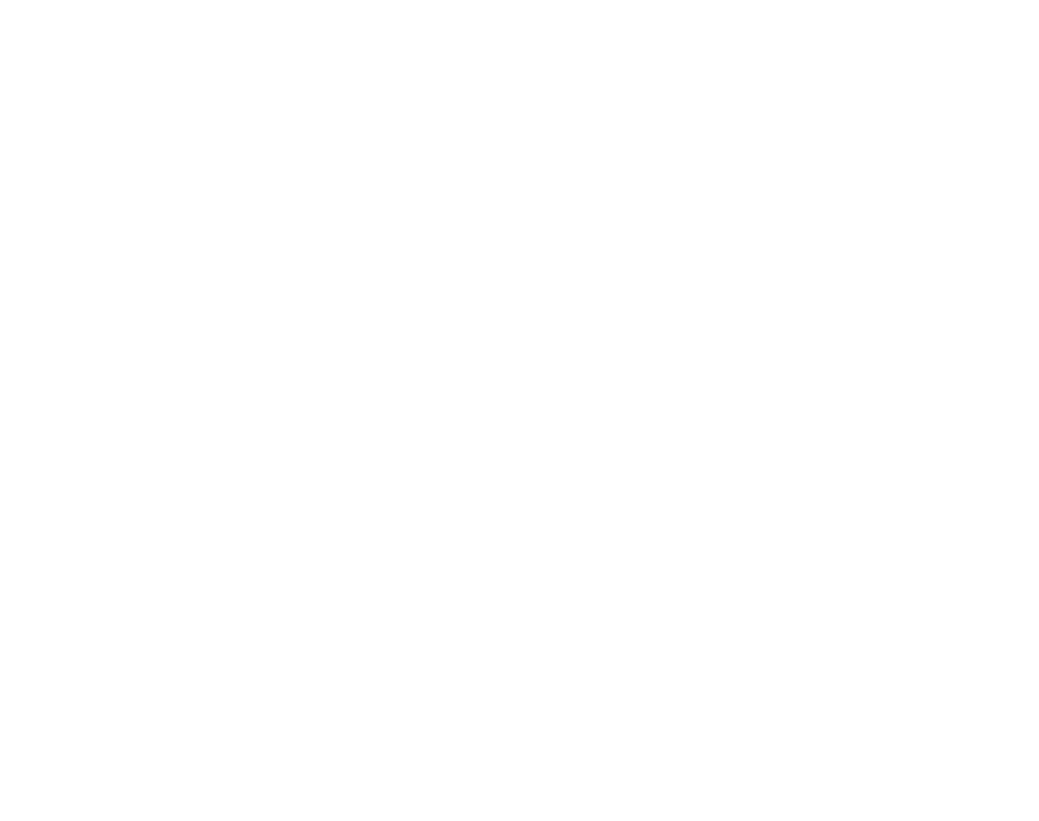
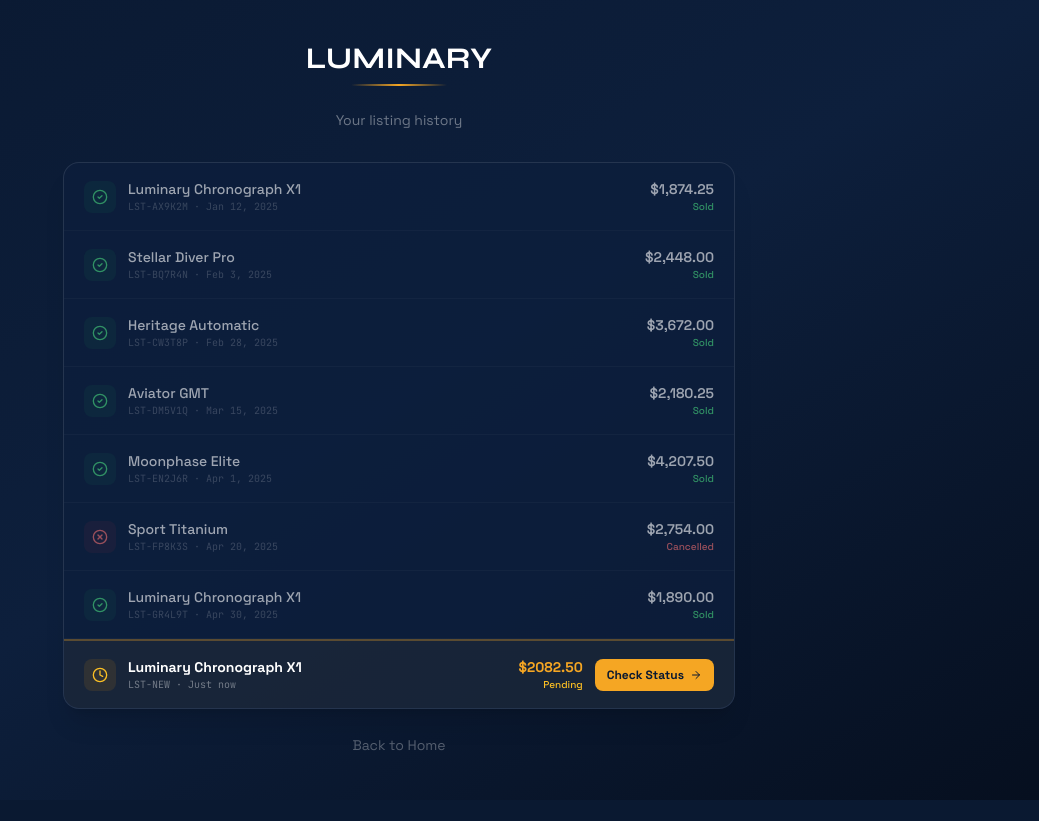
Before and after one commit to nehasirsat/ResaleMarketplace, a React (Vite) app: page /listing-pending in a window 1280 px wide. Before the commit this address had no page. Shown: the whole page, without its empty margins (241-1280 px from the left). Before the commit the page ends 800 px from the top, so only its background shows below. Built offline with nearby package versions, Linux system fonts and the light colour scheme.

Commit message:
added itemlisting page

```diff
--- a/src/App.tsx
+++ b/src/App.tsx
@@ -7,6 +7,7 @@ import MarketplaceLogin from "@/pages/MarketplaceLogin";
 import CreateAccount from "@/pages/CreateAccount";
 import ItemListing from "@/pages/ItemListing";
 import SaleConfirmation from "@/pages/SaleConfirmation";
+import ListingPending from "@/pages/ListingPending";
 import GiftCardScreen from "@/pages/GiftCardScreen";
 import SaleStatus from "@/pages/SaleStatus";
 
@@ -31,6 +32,7 @@ function App() {
           <Route path="/create-account" element={<CreateAccount />} />
           <Route path="/list-item" element={<ItemListing />} />
           <Route path="/sale-confirmation" element={<SaleConfirmation />} />
+          <Route path="/listing-pending" element={<ListingPending />} />
           <Route path="/giftcard" element={<GiftCardScreen />} />
         </Routes>
       </ResaleProvider>
--- a/src/pages/ItemListing.tsx
+++ b/src/pages/ItemListing.tsx
@@ -72,7 +72,7 @@ export default function ItemListing() {
         setNetProceeds(parseFloat(price));
       }
 
-      navigate("/sale-confirmation");
+      navigate("/listing-pending");
     } finally {
       setLoading(false);
     }
--- /dev/null
+++ b/src/pages/ListingPending.tsx
@@ -0,0 +1,136 @@
+import React, { useEffect, useState } from "react";
+import { useNavigate } from "react-router-dom";
+import { useResale } from "@/context/ResaleContext";
+import { Clock, CheckCircle2, ArrowRight, RefreshCw, XCircle } from "lucide-react";
+
+const DUMMY_LISTINGS = [
+  { id: "LST-AX9K2M", item: "Luminary Chronograph X1", price: "$2,082.50", net: "$1,874.25", status: "sold", time: "Jan 12, 2025" },
+  { id: "LST-BQ7R4N", item: "Stellar Diver Pro",        price: "$2,720.00", net: "$2,448.00", status: "sold", time: "Feb 3, 2025"  },
+  { id: "LST-CW3T8P", item: "Heritage Automatic",       price: "$4,080.00", net: "$3,672.00", status: "sold", time: "Feb 28, 2025" },
+  { id: "LST-DM5V1Q", item: "Aviator GMT",              price: "$2,422.50", net: "$2,180.25", status: "sold", time: "Mar 15, 2025" },
+  { id: "LST-EN2J6R", item: "Moonphase Elite",          price: "$4,675.00", net: "$4,207.50", status: "sold", time: "Apr 1, 2025"  },
+  { id: "LST-FP8K3S", item: "Sport Titanium",           price: "$3,060.00", net: "$2,754.00", status: "cancelled", time: "Apr 20, 2025" },
+  { id: "LST-GR4L9T", item: "Luminary Chronograph X1", price: "$2,100.00", net: "$1,890.00", status: "sold", time: "Apr 30, 2025" },
+];
+
+const statusConfig = {
+  sold:      { label: "Sold",      icon: CheckCircle2, color: "text-green-400",  bg: "bg-green-500/10",  border: "border-green-500/20"  },
+  cancelled: { label: "Cancelled", icon: XCircle,      color: "text-red-400",    bg: "bg-red-500/10",    border: "border-red-500/20"    },
+  pending:   { label: "Pending",   icon: Clock,        color: "text-amber-400",  bg: "bg-amber-500/10",  border: "border-amber-500/20"  },
+};
+
+export default function ListingPending() {
+  const navigate = useNavigate();
+  const { product, netProceeds, listingId, setCurrentStep } = useResale();
+  const [checking, setChecking] = useState(false);
+  const [pulse, setPulse] = useState(true);
+
+  const net = netProceeds || product.price * 0.85;
+  const displayListingId = listingId || "LST-NEW";
+
+  useEffect(() => {
+    setCurrentStep(4);
+    const interval = setInterval(() => setPulse((p) => !p), 1500);
+    return () => clearInterval(interval);
+  }, []);
+
+  function handleCheckStatus() {
+    setChecking(true);
+    setTimeout(() => navigate("/sale-confirmation"), 1200);
+  }
+
+  return (
+    <div className="min-h-screen bg-[#0A1931] text-white">
+      <div className="fixed inset-0 bg-gradient-to-br from-[#0A1931] via-[#0d1f3c] to-[#060f1f] pointer-events-none" />
+
+      <div className="relative z-10 pt-10 pb-16 px-4 sm:px-6 lg:px-8">
+        <div className="max-w-2xl mx-auto">
+
+          {/* Header */}
+          <div className="text-center mb-8">
+            <h1 className="text-3xl font-bold text-white mb-2" style={{ fontFamily: "'Syne', sans-serif" }}>
+              LUMINARY
+            </h1>
+            <div className="h-[2px] w-24 bg-gradient-to-r from-transparent via-[#F5A623] to-transparent mx-auto mb-6" />
+            <p className="text-white/40 text-sm">Your listing history</p>
+          </div>
+
+          {/* Listing history feed */}
+          <div className="bg-[#0d1f3c]/80 border border-white/10 rounded-2xl overflow-hidden shadow-xl mb-6">
+
+            {/* Past listings — non-clickable */}
+            {DUMMY_LISTINGS.map((listing) => {
+              const cfg = statusConfig[listing.status as keyof typeof statusConfig];
+              const Icon = cfg.icon;
+              return (
+                <div key={listing.id} className="flex items-center justify-between px-5 py-4 border-b border-white/5 opacity-60">
+                  <div className="flex items-center gap-3 min-w-0">
+                    <div className={`w-8 h-8 rounded-lg flex items-center justify-center flex-shrink-0 ${cfg.bg}`}>
+                      <Icon className={`w-4 h-4 ${cfg.color}`} />
+                    </div>
+                    <div className="min-w-0">
+                      <div className="text-white text-sm font-medium truncate">{listing.item}</div>
+                      <div className="text-white/30 text-[10px]" style={{ fontFamily: "'JetBrains Mono', monospace" }}>
+                        {listing.id} · {listing.time}
+                      </div>
+                    </div>
+                  </div>
+                  <div className="text-right flex-shrink-0 ml-4">
+                    <div className="text-white text-sm font-semibold">{listing.net}</div>
+                    <div className={`text-[10px] font-medium ${cfg.color}`}>{cfg.label}</div>
+                  </div>
+                </div>
+              );
+            })}
+
+            {/* YOUR new listing — highlighted, with Check Status */}
+            <div className="px-5 py-4 bg-[#F5A623]/5 border-t-2 border-[#F5A623]/30">
+              <div className="flex items-center justify-between">
+                <div className="flex items-center gap-3 min-w-0">
+                  <div className="w-8 h-8 rounded-lg flex items-center justify-center flex-shrink-0 bg-amber-500/10 relative">
+                    <Clock className="w-4 h-4 text-amber-400" />
+                    <span className={`absolute -top-0.5 -right-0.5 w-2.5 h-2.5 rounded-full bg-amber-400 border-2 border-[#0d1f3c] ${pulse ? "opacity-100" : "opacity-0"} transition-opacity duration-700`} />
+                  </div>
+                  <div className="min-w-0">
+                    <div className="text-white text-sm font-bold truncate">{product.name}</div>
+                    <div className="text-white/40 text-[10px]" style={{ fontFamily: "'JetBrains Mono', monospace" }}>
+                      {displayListingId} · Just now
+                    </div>
+                  </div>
+                </div>
+                <div className="flex items-center gap-3 flex-shrink-0 ml-4">
+                  <div className="text-right">
+                    <div className="text-[#F5A623] text-sm font-bold">${net.toFixed(2)}</div>
+                    <div className="text-amber-400 text-[10px] font-medium">Pending</div>
+                  </div>
+                  <button
+                    onClick={handleCheckStatus}
+                    disabled={checking}
+                    className="flex items-center gap-1.5 bg-[#F5A623] hover:bg-[#e8961a] disabled:opacity-60 text-[#0A1931] text-xs font-bold px-3 py-2 rounded-lg transition-all"
+                  >
+                    {checking ? (
+                      <RefreshCw className="w-3.5 h-3.5 animate-spin" />
+                    ) : (
+                      <>
+                        Check Status
+                        <ArrowRight className="w-3 h-3" />
+                      </>
+                    )}
+                  </button>
+                </div>
+              </div>
+            </div>
+
+          </div>
+
+          <div className="text-center">
+            <button onClick={() => navigate("/")} className="text-white/30 hover:text-white/60 text-sm transition">
+              Back to Home
+            </button>
+          </div>
+
+        </div>
+      </div>
+    </div>
+  );
+}
```
